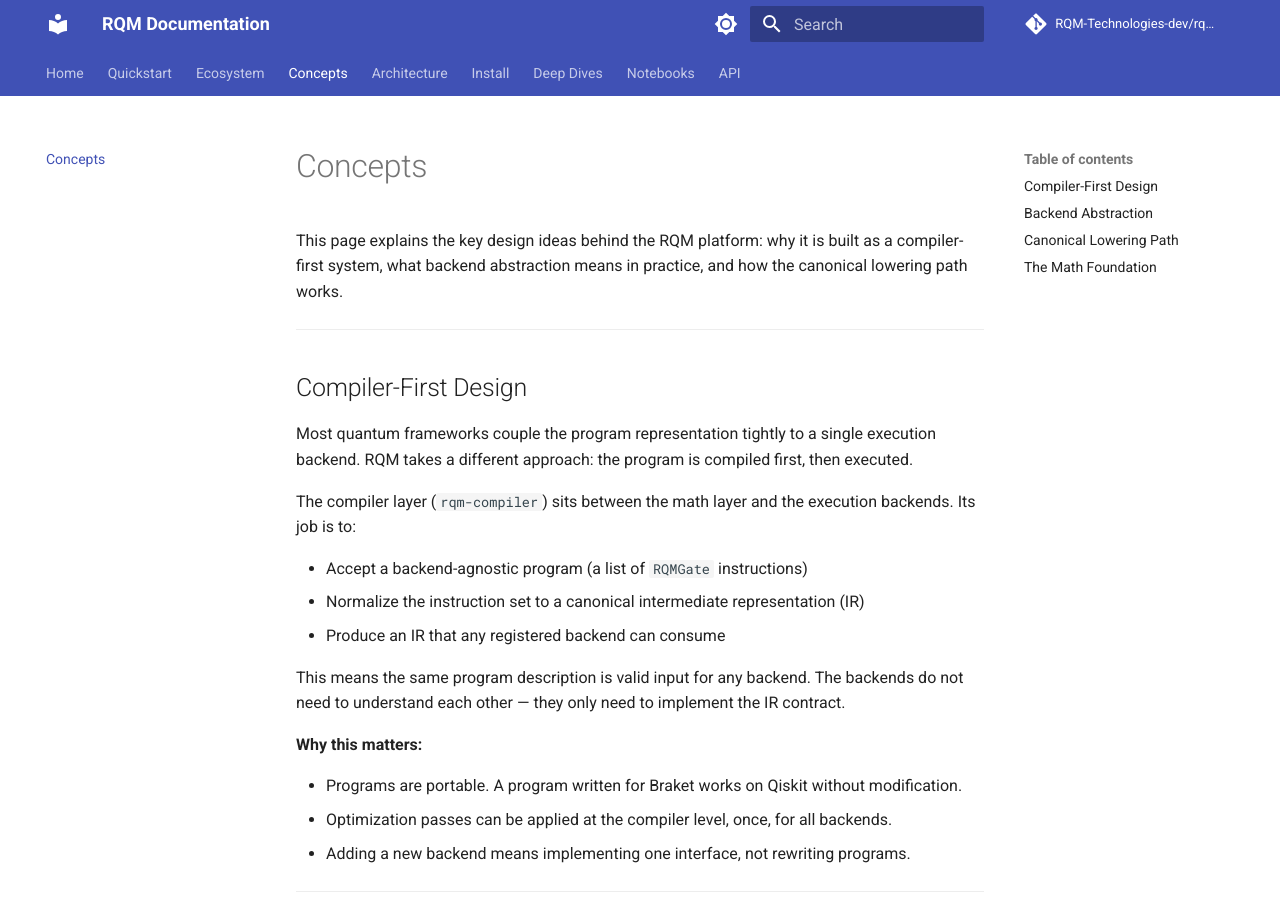
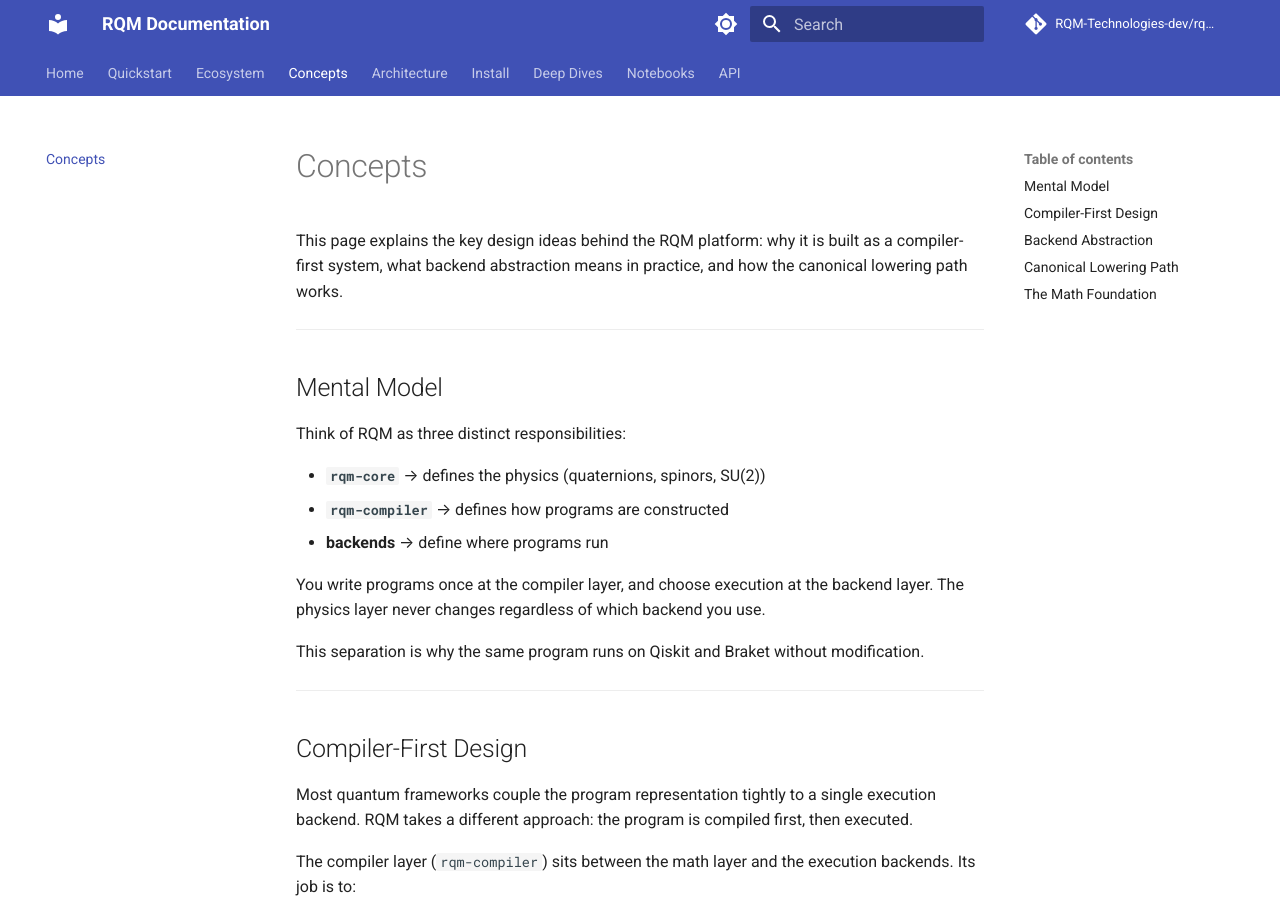
Before and after one commit to RQM-Technologies-dev/rqm-docs, an MkDocs documentation site: the page built from docs/concepts.md, in a window 1280 px wide and 900 px high. Built offline with MkDocs 1.6.1 and Material for MkDocs 9.7.7, drawn with Linux system fonts in a browser that asks for light colours; comment, search, counter and statistics services are not loaded.

Commit message:
Add SVG diagram, status line, mental model, install clarity, and website cross-link
Co-authored-by: RQM-Technologies-dev <267137213+RQM-Technologies-dev@users.noreply.github.com>

```diff
--- a/docs/concepts.md
+++ b/docs/concepts.md
@@ -1,6 +1,20 @@
 # Concepts
 
 This page explains the key design ideas behind the RQM platform: why it is built as a compiler-first system, what backend abstraction means in practice, and how the canonical lowering path works.
+
+---
+
+## Mental Model
+
+Think of RQM as three distinct responsibilities:
+
+- **`rqm-core`** → defines the physics (quaternions, spinors, SU(2))
+- **`rqm-compiler`** → defines how programs are constructed
+- **backends** → define where programs run
+
+You write programs once at the compiler layer, and choose execution at the backend layer. The physics layer never changes regardless of which backend you use.
+
+This separation is why the same program runs on Qiskit and Braket without modification.
 
 ---
 
```
Also changed, not shown: docs/index.md (+7 -6 lines), docs/quickstart.md (+4 -0 lines), docs/assets/images/architecture-diagram.svg (added).
